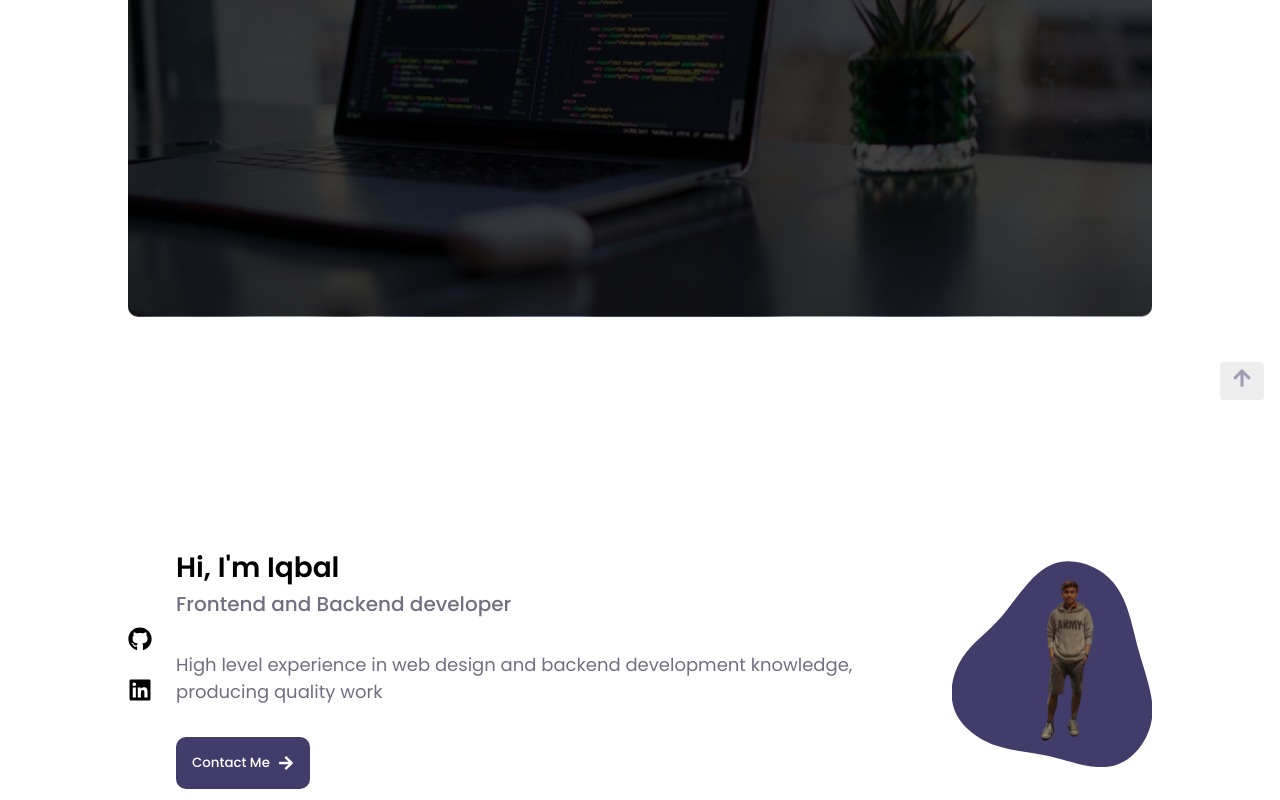
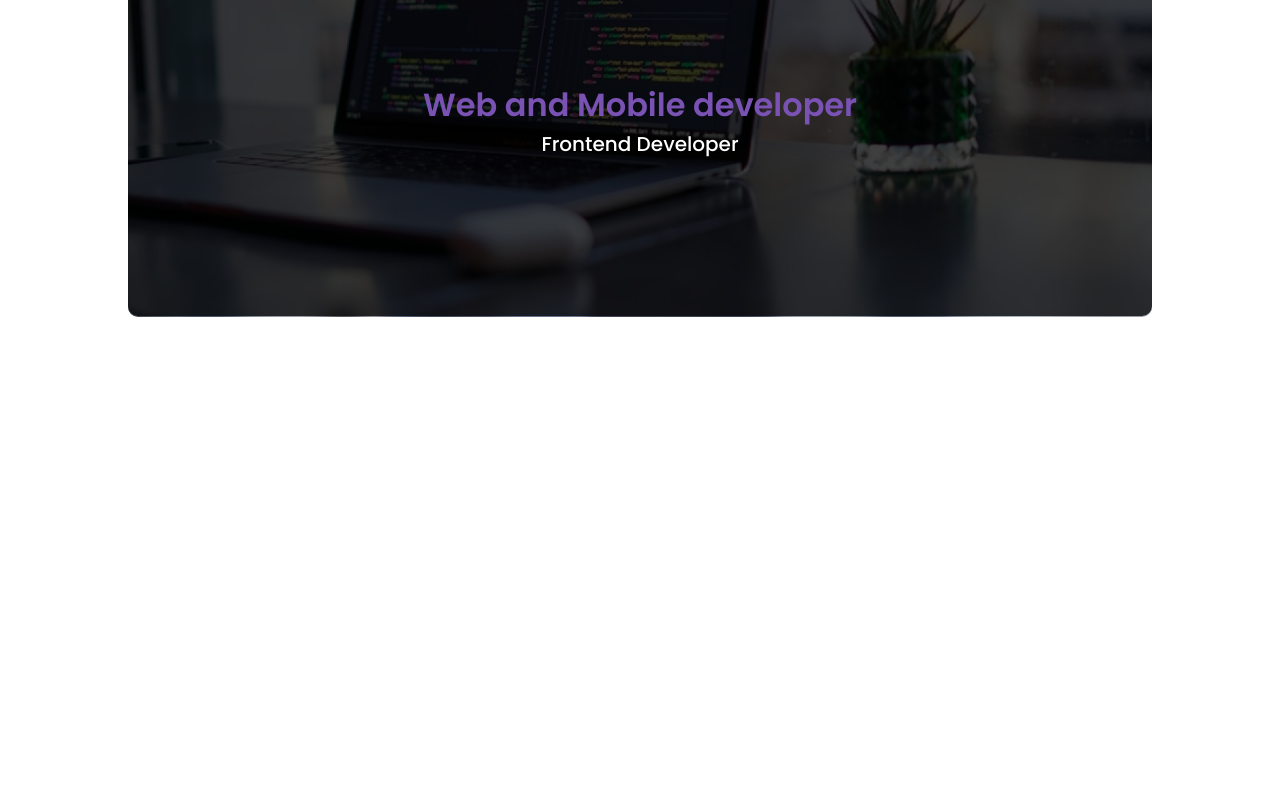
Before and after one commit to iqbalseptyan/react-portfolio, a React (Create React App) app: page / in a window 1280 px wide. Shown: the part 320-1120 px from the top of the page. After the commit the page ends 800 px from the top, so only its background shows below. Built offline with nearby package versions, Linux system fonts and the light colour scheme.

Commit message:
tablet hero

```diff
--- a/src/App.js
+++ b/src/App.js
@@ -15,14 +15,14 @@ function App() {
     <>
       <Navbar />
       <Hero />
-      <Home />
+      {/* <Home />
       <About />
       <Skills />
       <Services />
       <Portfolio />
       <Contact />
       <Footer />
-      <Scrolltop />
+      <Scrolltop /> */}
     </>
   );
 }
--- a/src/components/GlobalElements.jsx
+++ b/src/components/GlobalElements.jsx
@@ -2,11 +2,11 @@ import styled from "styled-components";
 import { device } from "./MediaQueries";
 
 export const Container = styled.div`
+  background-color: var(--white-color);
   margin: auto;
-  background-color: var(--white-color);
 
   @media ${device.laptop} {
-    max-width: 1366px;
+    max-width: 1024px;
   }
 `;
 
--- a/src/components/Hero/Hero.jsx
+++ b/src/components/Hero/Hero.jsx
@@ -6,6 +6,7 @@ import {
   HeroShadow,
   HeroSubtitle,
   HeroTitle,
+  HeroWrapper,
   ImgWrapper,
 } from "./HeroElements";
 import hero from "../../images/hero.png";
@@ -13,14 +14,16 @@ import hero from "../../images/hero.png";
 const Hero = () => {
   return (
     <ContainerHero>
-      <ImgWrapper>
-        <HeroShadow />
-        <HeroImg src={hero} />
+      <HeroWrapper>
+        <ImgWrapper>
+          <HeroImg src={hero} />
+          <HeroShadow />
+        </ImgWrapper>
         <HeroContent>
           <HeroTitle>Web and Mobile developer</HeroTitle>
           <HeroSubtitle>Frontend Developer</HeroSubtitle>
         </HeroContent>
-      </ImgWrapper>
+      </HeroWrapper>
     </ContainerHero>
   );
 };
--- a/src/components/Hero/HeroElements.jsx
+++ b/src/components/Hero/HeroElements.jsx
@@ -8,19 +8,29 @@ export const ContainerHero = styled(Container)`
   display: flex;
   align-items: center;
   justify-content: center;
-  margin-left: auto;
-  margin-right: auto;
+
+  @media ${device.tablet} {
+    margin-left: var(--mb-1-5);
+    margin-right: var(--mb-1-5);
+  }
 
   @media ${device.laptop} {
     margin-top: var(--header-height-laptop);
-    max-width: 1024px;
+    margin-left: auto;
+    margin-right: auto;
   }
+`;
+
+export const HeroWrapper = styled.div`
+  position: relative;
+  text-align: center;
+  color: var(--white-color);
 `;
 
 export const ImgWrapper = styled.div`
   position: relative;
   text-align: center;
-  color: white;
+  color: var(--white-color);
 `;
 
 export const HeroShadow = styled.div`
@@ -31,6 +41,7 @@ export const HeroShadow = styled.div`
   height: 98.5%;
   opacity: 0.75;
   position: absolute;
+  top: 0;
 `;
 
 export const HeroContent = styled.div`
@@ -39,70 +50,55 @@ export const HeroContent = styled.div`
   left: 50%;
   transition: 0.3s;
 
-  @media ${device.laptop} {
+  @media ${device.tablet} {
     transition: 0.3s;
     transform: translate(-50%, 250%);
   }
 
-  @media (max-width: 698px) {
+  @media ${device.laptop} {
     transition: 0.3s;
-    transform: translate(-50%, 100%);
-  }
-
-  @media (max-width: 568px) {
-    transition: 0.3s;
-    transform: translate(-50%, 80%);
-  }
-
-  @media ${device.mobileL} {
-    transition: 0.3s;
-    transform: translate(-50%, 50%);
-  }
-
-  @media ${device.mobileM} {
-    transition: 0.3s;
-    transform: translate(-50%, 50%);
+    transform: translate(-50%, 370%);
   }
 `;
 
 export const HeroTitle = styled.h1`
   color: var(--purple-color);
   font-weight: var(--font-semi-bold);
+  @media ${device.mobileM} {
+    font-size: var(--h3-font-size);
+  }
 
-  @media ${device.laptop} {
-    font-size: var(--big-font-size);
+  @media ${device.mobileL} {
+    font-size: var(--h2-font-size);
   }
 
   @media ${device.tablet} {
     font-size: var(--h1-font-size);
   }
 
-  @media ${device.mobileL} {
-    font-size: var(--h2-font-size);
-  }
-
-  @media ${device.mobileM} {
-    font-size: var(--h3-font-size);
+  @media ${device.laptop} {
+    font-size: var(--big-font-size);
   }
 `;
 
 export const HeroSubtitle = styled.p`
   font-size: var(--normal-font-size);
+  font-weight: var(--font-medium);
 
-  @media ${device.laptop} {
-    font-size: var(--h2-font-size);
+  @media ${device.mobileM} {
+    font-size: var(--smaller-font-size);
+  }
+
+  @media ${device.mobileL} {
+    font-size: var(--small-font-size);
   }
 
   @media ${device.tablet} {
     font-size: var(--normal-font-size);
   }
 
-  @media ${device.mobileL} {
-    font-size: var(--small-font-size);
-  }
-
-  @media ${device.mobileM} {
-    font-size: var(--smaller-font-size);
+  @media ${device.laptop} {
+    font-size: var(--h2-font-size);
   }
 `;
 
@@ -138,5 +134,3 @@ export const HeroName = styled.div`
 export const HeroArrow = styled.div`
   font-size: 1.25rem;
 `;
-
-export const ButtonFlex = styled.div``;
```
